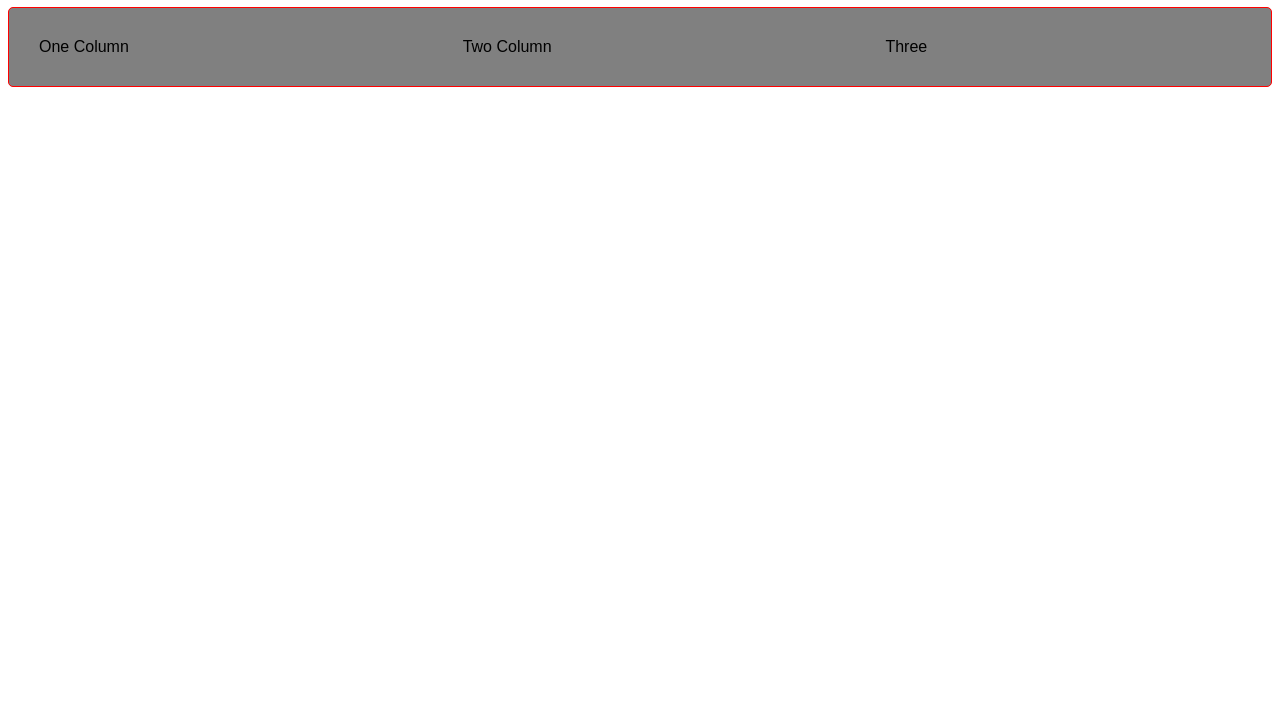
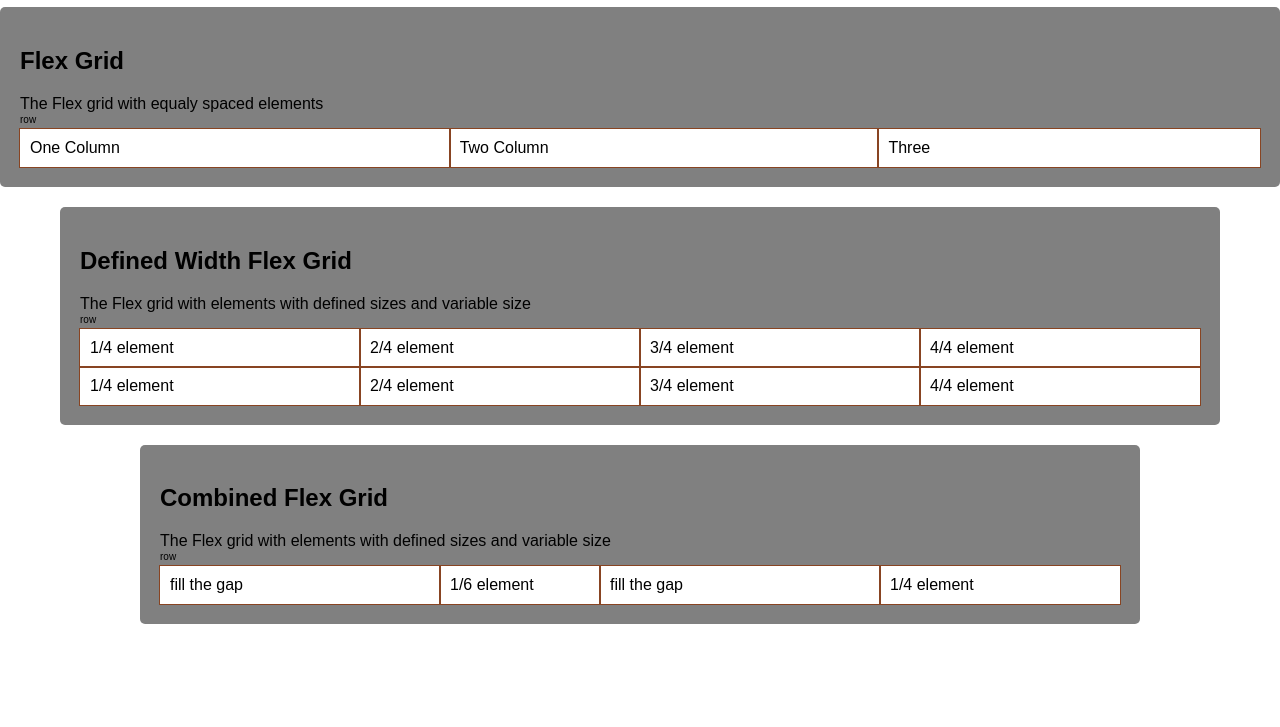
Before and after one commit to kaspar-allenbach/skelett-flexbox-grid, a website: page www/index.html in a window 1280 px wide. Shown: the part 73-800 px from the top of the page. Drawn offline with Linux system fonts and the light colour scheme; a web font is replaced by a local one.

Commit message:
basic wrapper functionality

```diff
--- a/src/_gugusGridFlex.scss
+++ b/src/_gugusGridFlex.scss
@@ -1,16 +1,45 @@
 //initiate flexbox model
 .flexGrid {
   display: flex;
+  position: relative;
+  flex-wrap: wrap;
   > .col {
     flex-grow: 1;
     padding: $gridPadding;
   }
+  > [class^="col"] {
+    padding: $gridPadding;
+  }
 }
 
-//flexbox-grid
+//flexbox-grid SM
 @for $i from 1 through $baseGrid {
   .col#{$i} {
     flex-basis: (100 / $i + 0% );
     max-width: (100 / $i + 0% );
   }
 }
+@include smUp {
+  @for $i from 1 through $baseGrid {
+    .colSm#{$i} {
+      flex-basis: (100 / $i + 0% );
+      max-width: (100 / $i + 0% );
+    }
+  }
+}
+@include mdUp {
+  @for $i from 1 through $baseGrid {
+    .colMd#{$i} {
+      flex-basis: (100 / $i + 0% );
+      max-width: (100 / $i + 0% );
+    }
+  }
+}
+@include lgUp {
+  @for $i from 1 through $baseGrid {
+    .colMd#{$i} {
+      flex-basis: (100 / $i + 0% );
+      max-width: (100 / $i + 0% );
+    }
+  }
+}
--- a/src/_gugusGridVars.scss
+++ b/src/_gugusGridVars.scss
@@ -1,3 +1,5 @@
 // ////////// gugus grid vars ////////// //
 $baseGrid: 12;
 $gridPadding: 10px;
+
+$baseWrapSize: 1200px;
--- a/src/_gugusGridWrappinator.scss
+++ b/src/_gugusGridWrappinator.scss
@@ -1 +1,18 @@
 // ////////// gugus grid wrappinator ////////// //
+@mixin wrapSizer($innerOuterModifier: 2) {
+  max-width: $baseWrapSize;
+  padding: 0 $gridPadding;
+  margin: 0 auto;
+  @include smUp {
+    padding: 0 $gridPadding * $innerOuterModifier;
+  }
+}
+
+.gugusWrapper {
+  &.outerWrapper {
+    @include wrapSizer;
+  }
+  &.innerWrapper {
+    @include wrapSizer(10);
+  }
+}
--- a/src/demoStyles.scss
+++ b/src/demoStyles.scss
@@ -7,13 +7,43 @@ html {
     font-family: "Inter var", sans-serif;
   }
 }
+html {
+  -webkit-box-sizing: border-box;
+     -moz-box-sizing: border-box;
+          box-sizing: border-box;
+}
+
+  *,
+  *::before,
+  *::after {
+      -webkit-box-sizing: inherit;
+         -moz-box-sizing: inherit;
+              box-sizing: inherit;
+  }
+
+body {
+  padding: 0;
+  margin: 0;
+}
 
 h1 {
   font-family: "Inter var", sans-serif;
 }
 .demo {
-  border: solid 1px red;
   border-radius: 5px;
   padding: 20px;
   background-color: grey;
+  margin-bottom: 20px;
+  .flexGrid {
+    background-color: #fff;
+    &:before {
+      content: "row";
+      position: absolute;
+      font-size: 10px;
+      top: -15px;
+    }
+    > * {
+      outline: solid 1px #842;
+    }
+  }
 }
--- a/src/gugusGrid.scss
+++ b/src/gugusGrid.scss
@@ -1,3 +1,5 @@
+@import "../node_modules/gugus-media-queries/gugus-media-queries";
+
 @import "gugusGridVars";
 @import "gugusGridWrappinator";
 @import "gugusGridGrid";
--- a/www/index.html
+++ b/www/index.html
@@ -13,9 +13,11 @@
 </head>
 
 <body>
+    <h1>Default Gugus Grid</h1>
     <div class="gugusWrapper fullWrapper">
-    <h1>Gugus Grid</h1>
       <div class="demo">
+        <h2>Flex Grid</h2>
+        <p>The Flex grid with equaly spaced elements</p>
         <div class="flexGrid">
           <div class="col">One Column</div>
           <div class="col">Two Column</div>
@@ -23,6 +25,37 @@
         </div>
       </div>
     </div>
+
+    <div class="gugusWrapper outerWrapper">
+      <div class="demo">
+        <h2>Defined Width Flex Grid</h2>
+        <p>The Flex grid with elements with defined sizes and variable size</p>
+        <div class="flexGrid">
+          <div class="col4">1/4 element</div>
+          <div class="col4">2/4 element</div>
+          <div class="col4">3/4 element</div>
+          <div class="col4">4/4 element</div>
+          <div class="col4">1/4 element</div>
+          <div class="col4">2/4 element</div>
+          <div class="col4">3/4 element</div>
+          <div class="col4">4/4 element</div>
+        </div>
+      </div>
+    </div>
+
+    <div class="gugusWrapper innerWrapper">
+      <div class="demo">
+        <h2>Combined Flex Grid</h2>
+        <p>The Flex grid with elements with defined sizes and variable size</p>
+        <div class="flexGrid">
+          <div class="col">fill the gap</div>
+          <div class="col6">1/6 element</div>
+          <div class="col">fill the gap</div>
+          <div class="col4">1/4 element</div>
+        </div>
+      </div>
+    </div>
+
 </body>
 
 </html>
```
Also changed, not shown: www/dist/demoStyles.css, www/dist/gugusGrid.css, 3 other files. Lines whose indentation alone changed are shown as unchanged.
